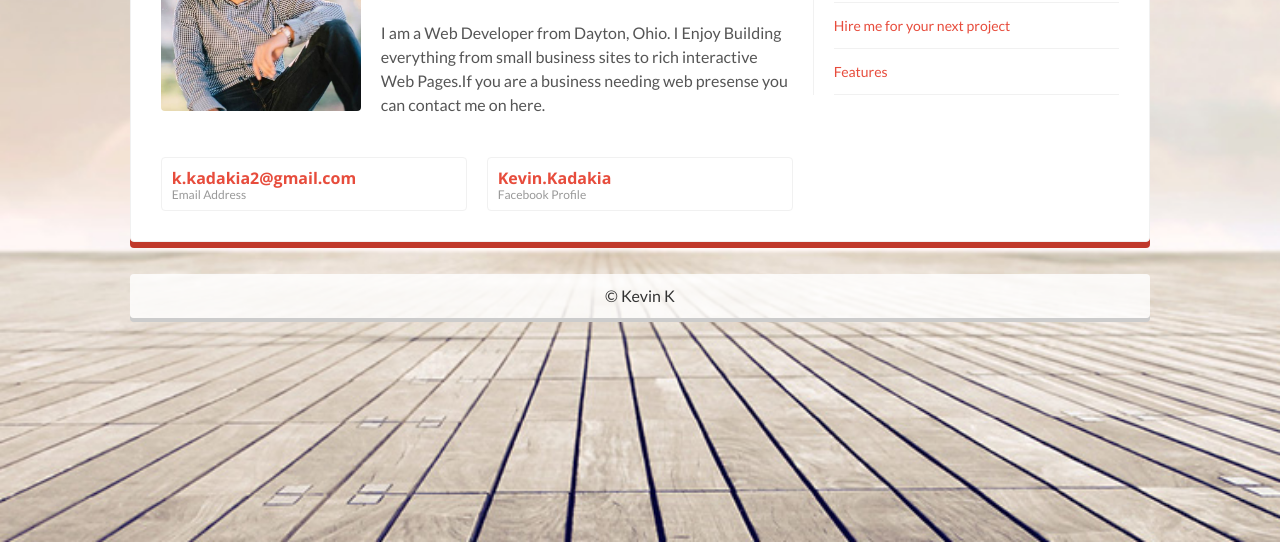
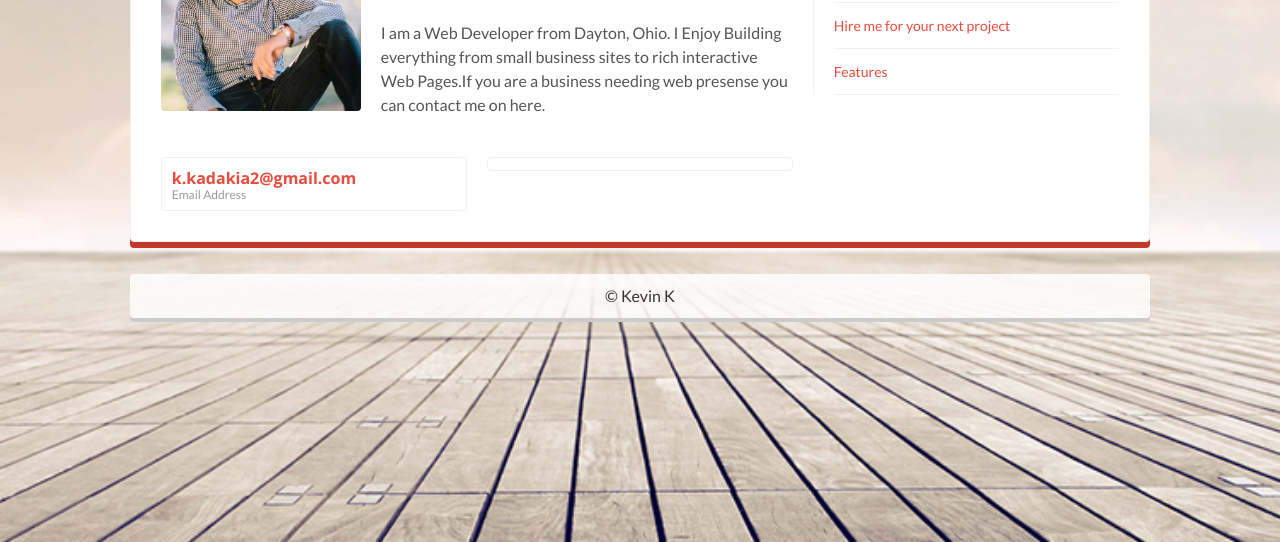
Before and after one commit to kkadakia2/kkadakia2.github.io, a plain HTML site: page index.html in a window 1280 px wide. Shown: the part 258-800 px from the top of the page. Drawn offline with nearby package versions, Linux system fonts and the light colour scheme; some icons are missing.

Commit message:
Update index.html

```diff
--- a/index.html
+++ b/index.html
@@ -119,10 +119,7 @@
                           <div class="g1">
                             <div class="item-box clearfix">
                               <i class="icon-facebook"></i>
-                              <div class="item-data">
-                                <h3><a href="https://www.facebook.com/kevin.kadakia.9">Kevin.Kadakia</a></h3>
-                                <p>Facebook Profile</p>
-                              </div>
+
                             </div>
                           </div>
 
@@ -293,7 +290,7 @@
                             </div>
                             <div class="sny-icon-content">
                               <h4>Mobile Number</h4>
-                              <p>937-838-3344 (Cell)<br/>614-416-8998 (Home)<br/> k.kadakia2@gmail.com (Email) </p>
+                              <p>513-799-2770 (Cell)<br/> k.kadakia2@gmail.com (Email) </p>
                             </div>
                          </div>
                        </div>
```
